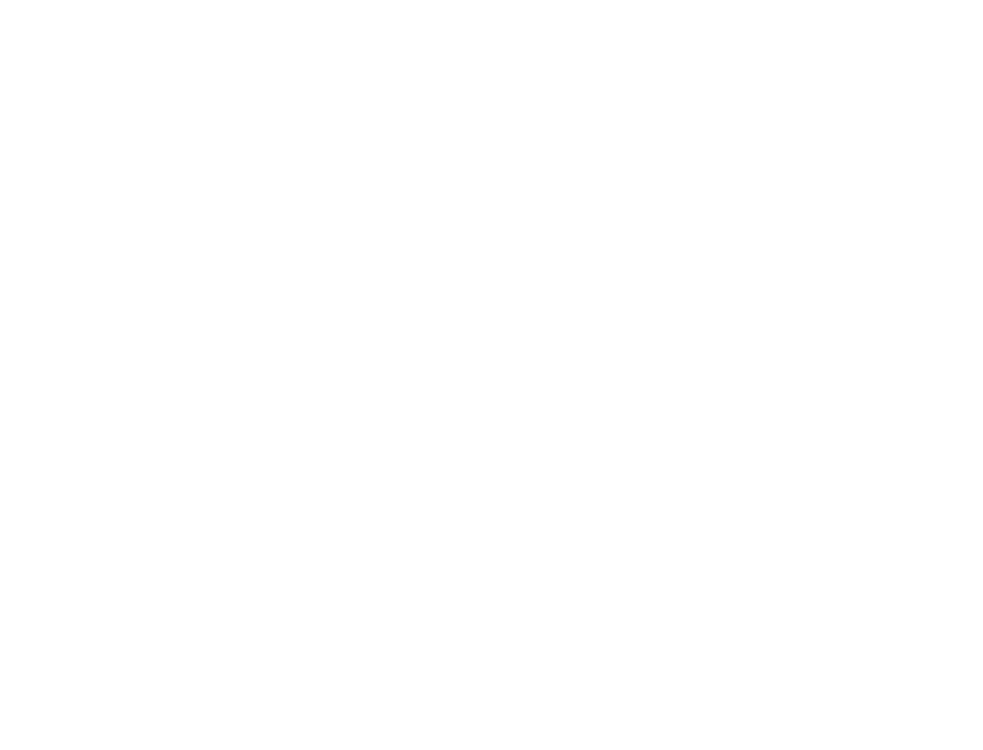
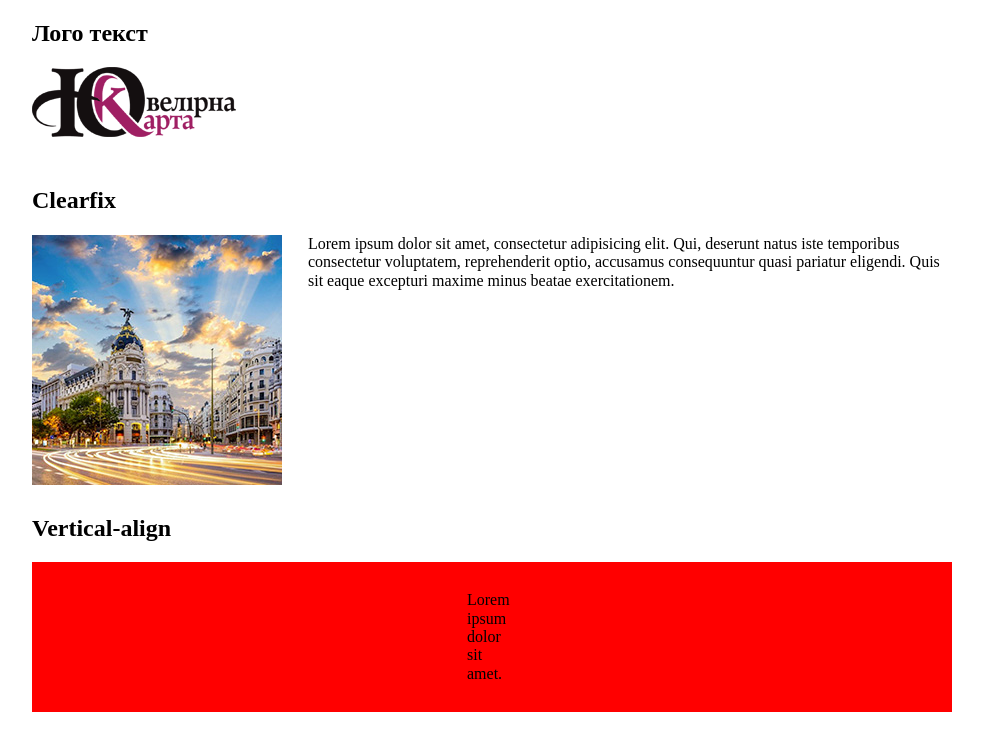
Before and after one commit to Aleksrepetskiy/Aleksrepetskiy.gist.github.io, a plain HTML site: page index.html in a window 1280 px wide. Shown: the whole page, without its empty margins (148-1131 px from the left). Drawn offline with nearby package versions, Linux system fonts and the light colour scheme.

Commit message:
vertical-align and seo text

```diff
--- /dev/null
+++ b/css/gist.css
@@ -0,0 +1,40 @@
+/*------------------------------------*
+                CLEARFIX
+*------------------------------------*/
+.clearfix::before,
+.clearfix::after {
+    content: '';
+    display: table;
+}
+.clearfix::after {
+    clear: both;
+}
+/*------------------------------------*
+            END CLEARFIX
+*------------------------------------*/
+
+/*------------------------------------*
+::Скрытие для СЕО
+*------------------------------------*/
+.logo-text {
+    position: absolute;
+    top: 0;
+    left: -9999px;
+    /* text-indent: -9999px;  */
+}
+/*------------------------------------*
+            END Скрытие для СЕО
+*------------------------------------*/
+
+/*------------------------------------*
+::Вертикальное центрирование
+*------------------------------------*/
+.vertical {
+    position: absolute;
+    top: 50%;
+    left: 50%;
+    transform: translateY(-50%) translateX(-50%);
+}
+/*------------------------------------*
+            END Вертикальное центрирование
+*------------------------------------*/
--- a/css/style.css
+++ b/css/style.css
@@ -7,46 +7,57 @@ body, html {
     min-height: 100%;
     overflow: hidden;
     position: relative;
+    max-width: 920px;
+    margin: 0 auto;
 }
+img {
+    display: block;
+    max-width: 100%;
+}
+section {
+    margin: 30px 0;
+}
+/*------------------------------------*
+::LOGO TEXT
+*------------------------------------*/
+.logo__text {
+    position: absolute;
+    top: 0;
+    left: -9999px;
+}
+/*------------------------------------*
+::END LOGO TEXT
+*------------------------------------*/
 
 
 /*------------------------------------*
-                CLEARFIX
+::CLEARFIX
 *------------------------------------*/
-.clearfix::before,
-.clearfix::after {
-    content: '';
-    display: table;
+.clearfix-img__box, .clearfix-text {
+    float: left;
 }
-.clearfix::after {
-    clear: both;
+.clearfix-img__box {
+    width: 30%;
+}
+.clearfix-text {
+    width: 70%;
 }
 /*------------------------------------*
-            END CLEARFIX
+::END CLEARFIX
 *------------------------------------*/
 
 /*------------------------------------*
-::Скрытие для СЕО
+::VERTICAL ALIGN
 *------------------------------------*/
-.logo-text {
-    position: absolute;
-    top: 0;
-    left: -9999px;
-    /* text-indent: -9999px;  */
+.vertical-align__box {
+    background: red;
+    position: relative;
+    height: 150px;
 }
-/*------------------------------------*
-            END Скрытие для СЕО
-*------------------------------------*/
+.vertical-align__inner {
+    width: 50px;
+}
 
 /*------------------------------------*
-::Вертикальное центрирование
+::END VERTICAL ALIGN
 *------------------------------------*/
-.vertical {
-    position: absolute;
-    top: 50%;
-    left: 50%;
-    transform: translateY(-50%) translateX(-50%);
-}
-/*------------------------------------*
-            END Вертикальное центрирование
-*------------------------------------*/
--- a/index.html
+++ b/index.html
@@ -11,6 +11,7 @@
 	<meta name="author" content="">
 	<!--CSS-->
 	<link href="css/normalize.css" rel="stylesheet">
+	<link href="css/gist.css" rel="stylesheet">
 	<link href="css/style.css" rel="stylesheet">
 </head>
 <body>
@@ -19,8 +20,31 @@
 	<![endif]-->
 	<div class="wrapper">
 		<header class="header">
-
+			<div class="logo">
+				<h2>Лого текст</h2>
+				<img class="logo__img" src="images/logo.png" alt="logo">
+				<span class="logo__text">logo</span>
+			</div>
 		</header>
+		<main class="main">
+			<section class="section-clearfix clearfix">
+				<h2>Clearfix</h2>
+				<div class="clearfix-img__box">
+					<img class="clearfix-img" src="images/place/place4.jpg" alt="">
+				</div>
+				<div class="clearfix-text">
+					Lorem ipsum dolor sit amet, consectetur adipisicing elit. Qui, deserunt natus iste temporibus consectetur voluptatem, reprehenderit optio, accusamus consequuntur quasi pariatur eligendi. Quis sit eaque excepturi maxime minus beatae exercitationem.
+				</div>
+			</section>
+			<section class="vertical-align">
+				<h2>Vertical-align</h2>
+				<div class="vertical-align__box">
+					<div class="vertical-align__inner vertical">
+						Lorem ipsum dolor sit amet.
+					</div>
+				</div>
+			</section>
+		</main>
 	</div>
 	<footer class="footer">
 
```
Also changed, not shown: images/logo.png (added).
